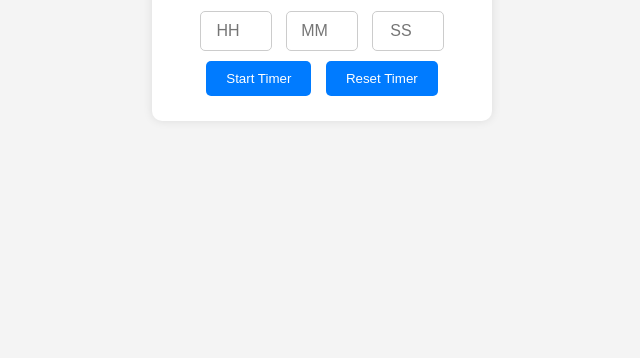
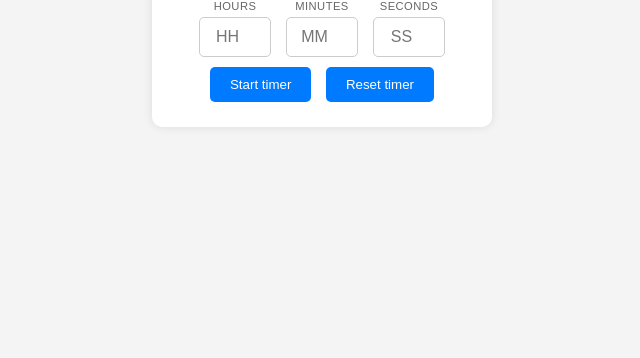
Before and after one commit to nemethge/nemethge.github.io, a plain HTML site: page time/index.html in a window 1280 px wide. Shown: the part 442-800 px from the top of the page, without its empty margins (318-958 px from the left). Drawn offline with Linux system fonts and the light colour scheme.

Commit message:
refactored

```diff
--- a/time/index.html
+++ b/time/index.html
@@ -3,29 +3,47 @@
 <head>
     <meta charset="UTF-8">
     <meta name="viewport" content="width=device-width, initial-scale=1.0">
-    <title>Timer & Stopwatch</title>
+    <title>Timer &amp; Stopwatch</title>
     <link rel="stylesheet" href="styles.css">
 </head>
 <body>
     <div class="container">
-        <h1>Timer & Stopwatch</h1>
-        <div class="tabs">
-            <button id="timer-tab" class="tab active">Timer</button>
-            <button id="stopwatch-tab" class="tab">Stopwatch</button>
+        <h1>Timer &amp; Stopwatch</h1>
+
+        <div class="tabs" role="tablist" aria-label="Modes">
+            <button id="timer-tab" class="tab active" role="tab" aria-selected="true" aria-controls="timer" type="button">Timer</button>
+            <button id="stopwatch-tab" class="tab" role="tab" aria-selected="false" aria-controls="stopwatch" type="button">Stopwatch</button>
         </div>
-        <div id="timer" class="content active">
-            <div class="display" id="timer-display">00:00:00</div>
-            <input type="number" id="timer-hours" placeholder="HH" min="0">
-            <input type="number" id="timer-minutes" placeholder="MM" min="0" max="59">
-            <input type="number" id="timer-seconds" placeholder="SS" min="0" max="59">
-            <button id="start-timer">Start Timer</button>
-            <button id="reset-timer">Reset Timer</button>
-        </div>
-        <div id="stopwatch" class="content">
-            <div class="display" id="stopwatch-display">00:00:00</div>
-            <button id="start-stopwatch">Start</button>
-            <button id="reset-stopwatch">Reset</button>
-        </div>
+
+        <section id="timer" class="content active" role="tabpanel" aria-labelledby="timer-tab">
+            <div class="display" id="timer-display" role="timer" aria-live="off">00:00:00</div>
+
+            <div class="inputs">
+                <label class="field">
+                    <span class="field-label">Hours</span>
+                    <input type="number" id="timer-hours" placeholder="HH" min="0" max="99" inputmode="numeric">
+                </label>
+                <label class="field">
+                    <span class="field-label">Minutes</span>
+                    <input type="number" id="timer-minutes" placeholder="MM" min="0" max="59" inputmode="numeric">
+                </label>
+                <label class="field">
+                    <span class="field-label">Seconds</span>
+                    <input type="number" id="timer-seconds" placeholder="SS" min="0" max="59" inputmode="numeric">
+                </label>
+            </div>
+
+            <p class="error" id="timer-error" role="alert" hidden></p>
+
+            <button id="start-timer" type="button">Start timer</button>
+            <button id="reset-timer" type="button">Reset timer</button>
+        </section>
+
+        <section id="stopwatch" class="content" role="tabpanel" aria-labelledby="stopwatch-tab">
+            <div class="display" id="stopwatch-display" aria-live="off">00:00:00.00</div>
+            <button id="start-stopwatch" type="button">Start</button>
+            <button id="reset-stopwatch" type="button">Reset</button>
+        </section>
     </div>
     <script src="scripts.js"></script>
 </body>
```
